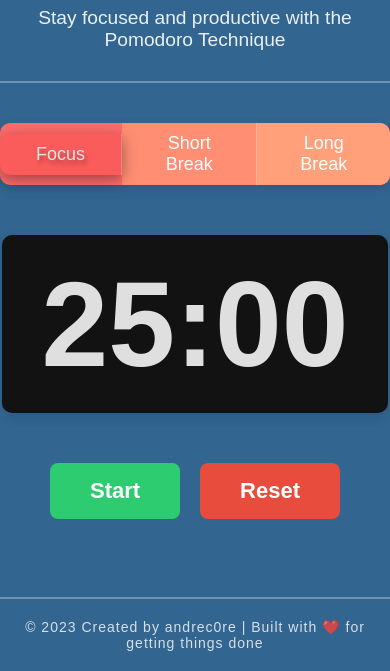
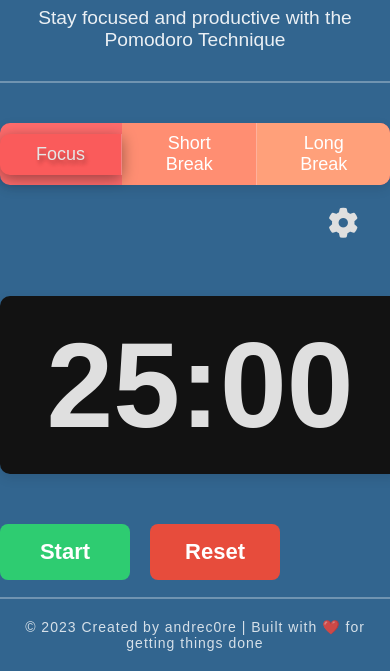
Before and after one commit to andrec0re/pomodoro-timer, a plain HTML site: page index.html in a window 390 px wide. Shown: the part 173-844 px from the top of the page. Drawn offline with Linux system fonts and the light colour scheme.

Commit message:
Improve responsive design and fix button sizing consistency

```diff
--- a/style.css
+++ b/style.css
@@ -6,12 +6,11 @@ body {
     font-family: Arial, sans-serif;
     display: flex;
     flex-direction: column;
-    align-items: center;
+    align-items: strech;
     min-height: 100vh;
     margin: 0;
     padding: 0;
     background-color: #4295d99a;
-    /*#3a76a79a;*/
 }
 
 .page-header {
@@ -107,11 +106,14 @@ body {
     padding: 20px 40px;
     border-radius: 10px;
     box-shadow: 0 4px 12px rgba(0, 0, 0, 0.1);
+    width: 400px;
+    box-sizing: border-box;
 }
 
 .timer-controls {
     display: flex;
     gap: 20px;
+
 }
 
 .control-btn {
@@ -123,6 +125,10 @@ body {
     font-weight: bold;
     cursor: pointer;
     transition: all 0.3s ease;
+    width: 130px;
+    box-sizing: border-box;
+    display: flex;
+    justify-content: center;
 }
 
 #start-pause-btn {
@@ -166,6 +172,17 @@ body {
     padding: 8px;
     transition: all 0.3s ease;
     color: #dfdfdf;
+}
+
+@media (max-width: 768px) {
+    .settings-icon {
+        position: static;           /* Remove fixed positioning */
+        transform: none;            /* Remove transforms */
+        margin-top: 15px;           /* Space below timer modes */
+        margin-left: auto;          /* Push to right side */
+        margin-right: 20px;         /* Some margin from edge */
+        align-self: flex-end;       /* Align to right */
+    }
 }
 
 .settings-icon:hover {
@@ -360,11 +377,12 @@ body {
     transition: 0.3s;
 }
 
-input:checked + .slider:before {
-    transform: translateX(26px);  /* Changed from 26px to 23px */
+input:checked+.slider:before {
+    transform: translateX(26px);
+    /* Changed from 26px to 23px */
 }
 
-input:checked + .slider {
+input:checked+.slider {
     background-color: #2c9dda;
 }
 
```
Also changed, not shown: index.html (+0 -2 lines).
